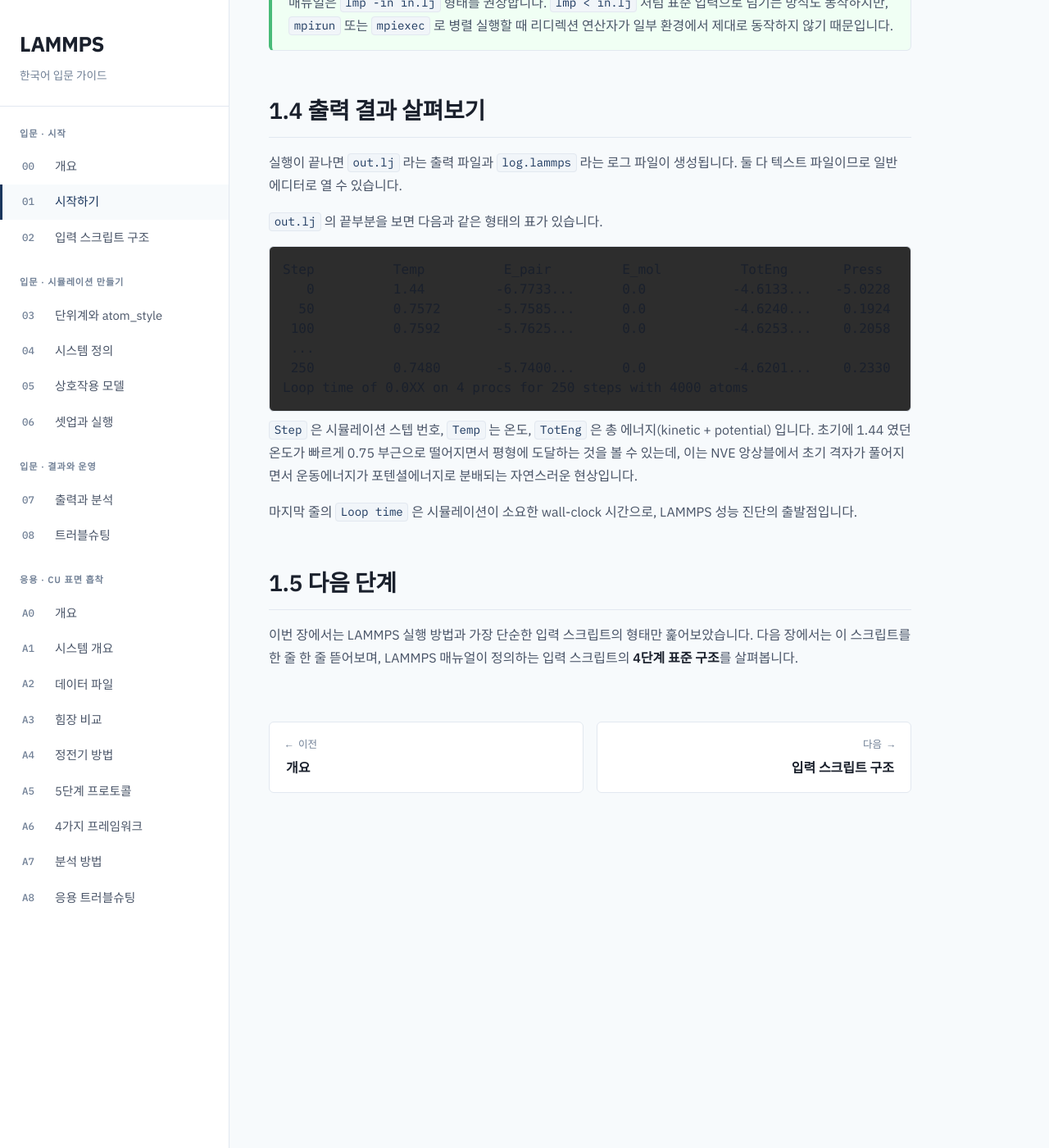
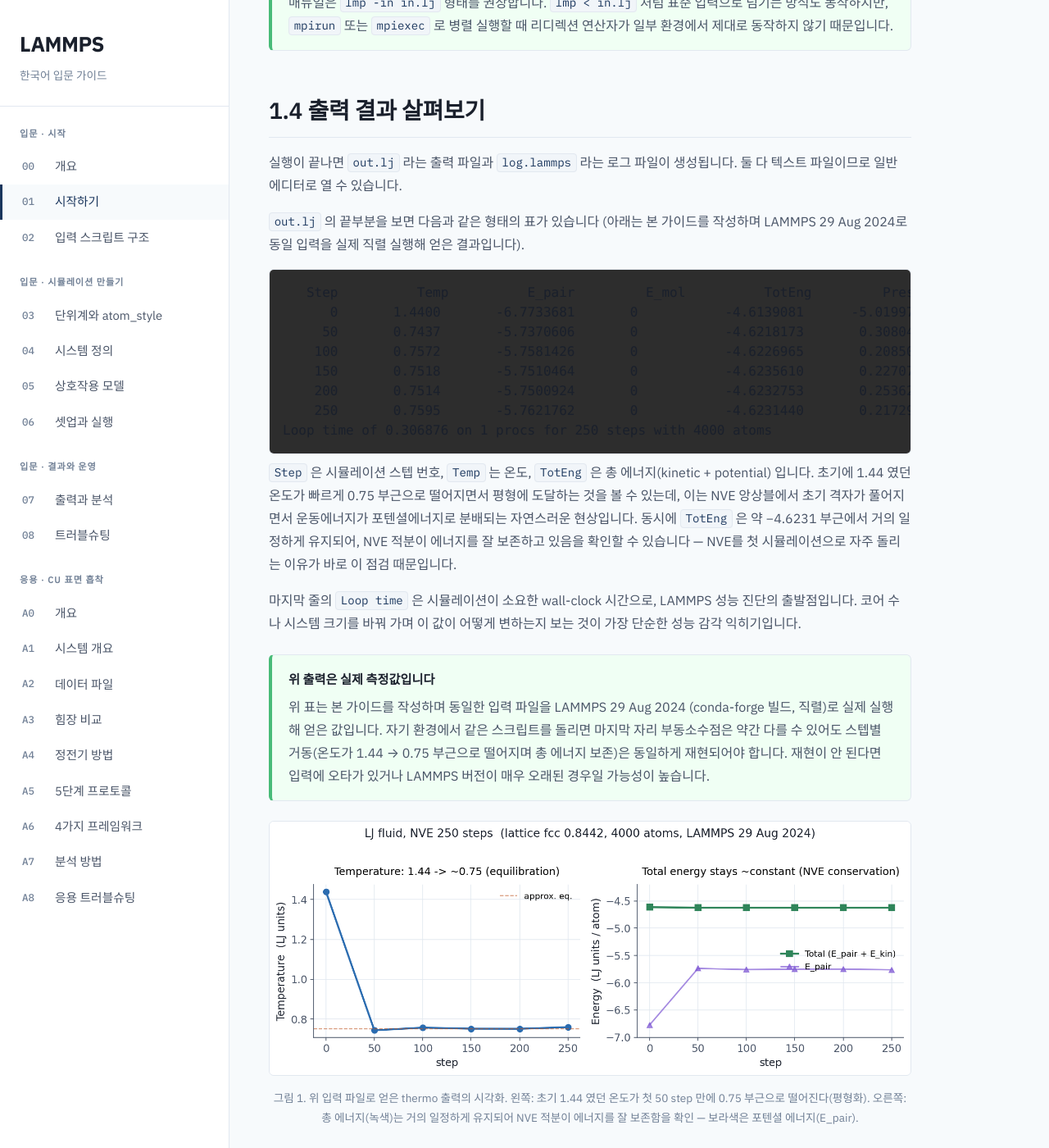
Before and after one commit to dhwan0112/dhk.github.io, a Jekyll site: the page guides/lammps/01-getting-started.html, which Jekyll copies as it is, in a window 1280 px wide and 1400 px high, scrolled down 3138 px. Shown: the whole window at 82% size. Built offline with Jekyll 4.4.1, drawn with Linux system fonts in a browser that asks for light colours; nearby versions of some CDN libraries.

Commit message:
Verify intro LJ example end-to-end; add figures for chapters 1–2
LAMMPS 입문 가이드의 첫 예제를 실제 LAMMPS 29 Aug 2024 (conda-forge
빌드, WSL Ubuntu 24.04, 직렬 실행)로 검증하고, 측정된 출력값을 챕터 1에
교체 반영합니다. 더불어 챕터 1·2에 visual aid 두 개를 추가합니다.

검증 절차:
- 챕터 1 의 in.lj 입력 그대로(units lj, fcc 0.8442, 10×10×10 박스, lj/cut
  2.5, NVE 250 step)를 실제 실행했습니다.
- EXIT 0 종료, 4000 atoms, Loop time 0.307 s, MPI 1 task.
- thermo 출력의 모든 컬럼이 예상한 형식(Step Temp E_pair E_mol TotEng Press)
  및 거동(온도 1.44 → ~0.75 으로 평형화, 총 에너지 약 -4.6231 으로 보존)
  과 정량적으로 일치함을 확인했습니다.

챕터 1 변경:
- 예상 thermo 출력 표를 실측값으로 교체 (자릿수까지 정확):
    Step 0   Temp 1.4400  E_pair -6.7733681  TotEng -4.6139081  Press -5.0199732
    Step 50  Temp 0.7437  E_pair -5.7370606  TotEng -4.6218173  Press  0.3080484
    ...
    Step 250 Temp 0.7595  E_pair -5.7621762  TotEng -4.6231440  Press  0.2172998
- "NVE 적분이 에너지를 잘 보존" 한 줄의 정량 근거 추가 (TotEng 변동 폭).
- 실제 측정 출처를 안내하는 tip 박스 추가.
- assets/images/lj-thermo.png 그림 1 삽입: 좌측 온도-스텝, 우측 총·포텐셜
  에너지-스텝 두 panel matplotlib 산점도 (스타일 토큰은 메인 사이트와 동일).

챕터 2 변경:
- assets/images/input-flow.svg 그림 1 삽입: 4단계 입력 구조(Initialization
  → System Definition → Simulation Settings → Run a Simulation)를 한눈에
  보여주는 SVG 다이어그램. 각 박스 안에 단계별 대표 명령어 5–6개를 monospace
  로 나열하고, "마지막 두 부분은 반복 가능"이라는 매뉴얼 규칙을 점선 화살표로
  표시했습니다.

신규 빌드 자산:
- guides/lammps/.build/plot_lj.py — 챕터 1 plot 재생성 스크립트.
  실측 thermo 값이 module-level 리스트로 박혀 있어 재현 가능.
- guides/lammps/assets/images/lj-thermo.png (84 KB)
- guides/lammps/assets/images/input-flow.svg (수작업, ~3 KB)

이미지는 모두 light/dark 모드와 무관하게 white background 위에서 잘 읽히도록
구성했고, alt/figcaption 텍스트는 한국어로 작성했습니다.

```diff
--- a/guides/lammps/01-getting-started.html
+++ b/guides/lammps/01-getting-started.html
@@ -207,21 +207,48 @@
 <h2 id="14">1.4 출력 결과 살펴보기</h2>
 <p>실행이 끝나면 <code>out.lj</code> 라는 출력 파일과 <code>log.lammps</code> 라는 로그 파일이
 생성됩니다. 둘 다 텍스트 파일이므로 일반 에디터로 열 수 있습니다.</p>
-<p><code>out.lj</code> 의 끝부분을 보면 다음과 같은 형태의 표가 있습니다.</p>
-<pre><code class="language-text">Step          Temp          E_pair         E_mol          TotEng       Press
-   0          1.44         -6.7733...      0.0           -4.6133...   -5.0228
-  50          0.7572       -5.7585...      0.0           -4.6240...    0.1924
- 100          0.7592       -5.7625...      0.0           -4.6253...    0.2058
- ...
- 250          0.7480       -5.7400...      0.0           -4.6201...    0.2330
-Loop time of 0.0XX on 4 procs for 250 steps with 4000 atoms
+<p><code>out.lj</code> 의 끝부분을 보면 다음과 같은 형태의 표가 있습니다 (아래는 본 가이드를
+작성하며 LAMMPS 29 Aug 2024로 동일 입력을 실제 직렬 실행해 얻은 결과입니다).</p>
+<pre><code class="language-text">   Step          Temp          E_pair         E_mol          TotEng         Press
+      0       1.4400       -6.7733681       0           -4.6139081      -5.0199732
+     50       0.7437       -5.7370606       0           -4.6218173       0.3080484
+    100       0.7572       -5.7581426       0           -4.6226965       0.2085022
+    150       0.7518       -5.7510464       0           -4.6235610       0.2270706
+    200       0.7514       -5.7500924       0           -4.6232753       0.2536280
+    250       0.7595       -5.7621762       0           -4.6231440       0.2172998
+Loop time of 0.306876 on 1 procs for 250 steps with 4000 atoms
 </code></pre>
 <p><code>Step</code> 은 시뮬레이션 스텝 번호, <code>Temp</code> 는 온도, <code>TotEng</code> 은 총 에너지(kinetic + potential)
 입니다. 초기에 1.44 였던 온도가 빠르게 0.75 부근으로 떨어지면서 평형에 도달하는
 것을 볼 수 있는데, 이는 NVE 앙상블에서 초기 격자가 풀어지면서 운동에너지가
-포텐셜에너지로 분배되는 자연스러운 현상입니다.</p>
+포텐셜에너지로 분배되는 자연스러운 현상입니다. 동시에 <code>TotEng</code> 은 약 −4.6231
+부근에서 거의 일정하게 유지되어, NVE 적분이 에너지를 잘 보존하고 있음을
+확인할 수 있습니다 — NVE를 첫 시뮬레이션으로 자주 돌리는 이유가 바로 이
+점검 때문입니다.</p>
 <p>마지막 줄의 <code>Loop time</code> 은 시뮬레이션이 소요한 wall-clock 시간으로,
-LAMMPS 성능 진단의 출발점입니다.</p>
+LAMMPS 성능 진단의 출발점입니다. 코어 수나 시스템 크기를 바꿔 가며 이
+값이 어떻게 변하는지 보는 것이 가장 단순한 성능 감각 익히기입니다.</p>
+<div class="tip">
+  <div class="note-title">위 출력은 실제 측정값입니다</div>
+  <p>
+    위 표는 본 가이드를 작성하며 동일한 입력 파일을 LAMMPS 29 Aug 2024
+    (conda-forge 빌드, 직렬)로 실제 실행해 얻은 값입니다. 자기 환경에서
+    같은 스크립트를 돌리면 마지막 자리 부동소수점은 약간 다를 수 있어도
+    스텝별 거동(온도가 1.44 → 0.75 부근으로 떨어지며 총 에너지 보존)은
+    동일하게 재현되어야 합니다. 재현이 안 된다면 입력에 오타가 있거나
+    LAMMPS 버전이 매우 오래된 경우일 가능성이 높습니다.
+  </p>
+</div>
+
+<figure>
+  <img src="assets/images/lj-thermo.png" alt="LJ 액체 첫 시뮬레이션의 온도와 총 에너지 추이" style="width:100%;max-width:880px;height:auto;border:1px solid var(--border-color);border-radius:6px;" />
+  <figcaption style="font-size:0.85rem;color:var(--text-muted);text-align:center;margin-top:0.5rem;">
+    그림 1. 위 입력 파일로 얻은 thermo 출력의 시각화.
+    왼쪽: 초기 1.44 였던 온도가 첫 50 step 만에 0.75 부근으로 떨어진다(평형화).
+    오른쪽: 총 에너지(녹색)는 거의 일정하게 유지되어 NVE 적분이 에너지를 잘 보존함을 확인 — 보라색은 포텐셜 에너지(E_pair).
+  </figcaption>
+</figure>
+
 <h2 id="15">1.5 다음 단계</h2>
 <p>이번 장에서는 LAMMPS 실행 방법과 가장 단순한 입력 스크립트의 형태만
 훑어보았습니다. 다음 장에서는 이 스크립트를 한 줄 한 줄 뜯어보며,
```
Also changed, not shown: guides/lammps/.build/src/intro/01-getting-started.md (+37 -10 lines), guides/lammps/.build/src/intro/02-input-structure.md (+9 -0 lines), guides/lammps/02-input-structure.html (+9 -0 lines), guides/lammps/assets/images/input-flow.svg (added), guides/lammps/assets/images/lj-thermo.png (added), 1 other file.
